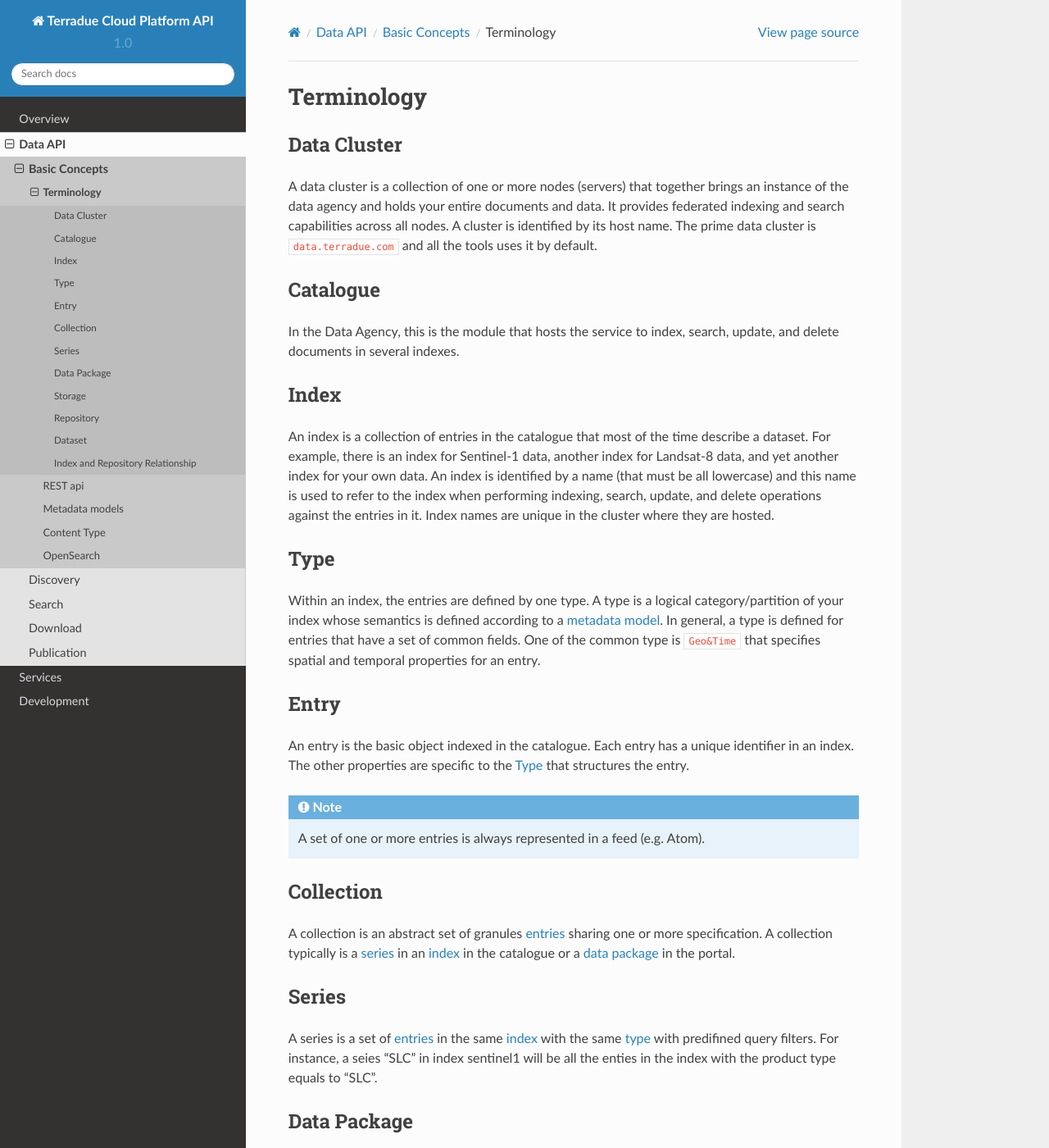
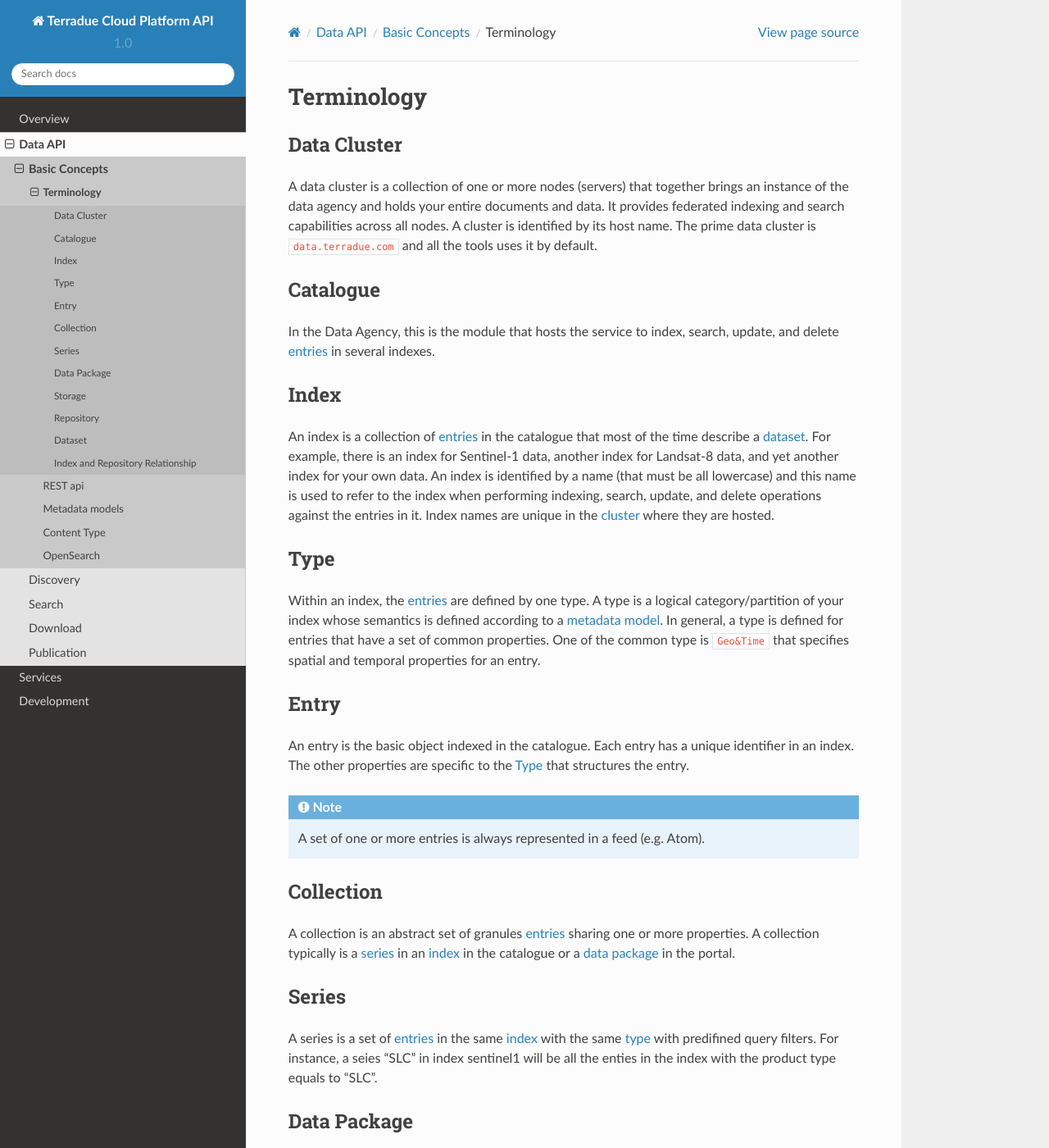
Before and after one commit to Terradue/api, a Sphinx documentation site: the page built from source/data/concepts/terminology.rst, in a window 1280 px wide and 1400 px high. Shown: the whole window at 82% size. Built offline with Sphinx 7.4.7 and the Read the Docs theme 2.0.0, drawn with Linux system fonts in a browser that asks for light colours; pages that are not in the unit, such as notebooks, are missing from menus.

Commit message:
term
Signed-off-by: Emmanuel Mathot <emmanuel.mathot@gmail.com>

```diff
--- a/source/data/concepts/terminology.rst
+++ b/source/data/concepts/terminology.rst
@@ -16,7 +16,7 @@
 Catalogue
 """""""""
 
-In the :ref:`Data Agency <dataagency>`, this is the module that hosts the service to index, search, update, and delete documents in several indexes.
+In the :ref:`Data Agency <dataagency>`, this is the module that hosts the service to index, search, update, and delete :ref:`entries <entry>` in several indexes.
 
 
 .. _index:
@@ -24,7 +24,7 @@
 Index
 """""
 
-An index is a collection of entries in the catalogue that most of the time describe a dataset. For example, there is an index for Sentinel-1 data, another index for Landsat-8 data, and yet another index for your own data. An index is identified by a name (that must be all lowercase) and this name is used to refer to the index when performing indexing, search, update, and delete operations against the entries in it. Index names are unique in the cluster where they are hosted.
+An index is a collection of :ref:`entries <entry>` in the catalogue that most of the time describe a :ref:`dataset <dataset>`. For example, there is an index for Sentinel-1 data, another index for Landsat-8 data, and yet another index for your own data. An index is identified by a name (that must be all lowercase) and this name is used to refer to the index when performing indexing, search, update, and delete operations against the entries in it. Index names are unique in the :ref:`cluster <cluster>` where they are hosted.
 
 .. _type:
 
@@ -32,7 +32,7 @@
 Type
 """"
 
-Within an index, the entries are defined by one type. A type is a logical category/partition of your index whose semantics is defined according to a :ref:`metadata model <metadatamodel>`. In general, a type is defined for entries that have a set of common fields. One of the common type is ``Geo&Time`` that specifies spatial and temporal properties for an entry.
+Within an index, the :ref:`entries <entry>` are defined by one type. A type is a logical category/partition of your index whose semantics is defined according to a :ref:`metadata model <metadatamodel>`. In general, a type is defined for entries that have a set of common properties. One of the common type is ``Geo&Time`` that specifies spatial and temporal properties for an entry.
 
 
 .. _entry:
@@ -51,7 +51,7 @@
 Collection
 """"""""""
 
-A collection is an abstract set of granules :ref:`entries <entry>` sharing one or more specification. A collection typically is a :ref:`series <series>` in an :ref:`index <index>` in the catalogue or a :ref:`data package <datapackage>` in the portal.
+A collection is an abstract set of granules :ref:`entries <entry>` sharing one or more properties. A collection typically is a :ref:`series <series>` in an :ref:`index <index>` in the catalogue or a :ref:`data package <datapackage>` in the portal.
 
 
 .. _series:
```
